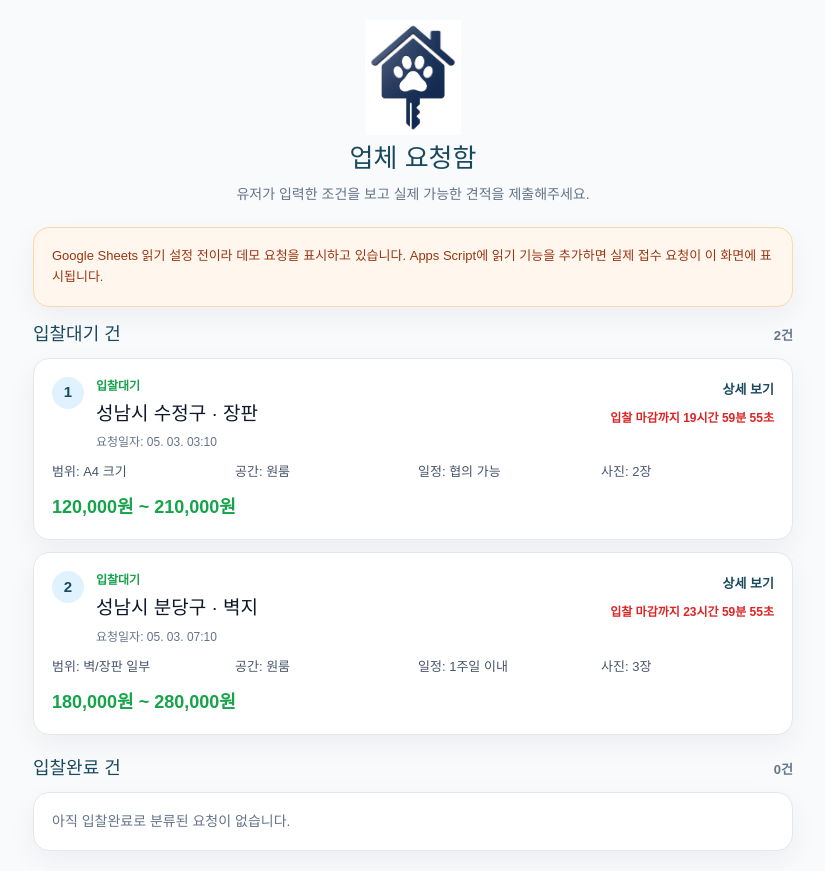
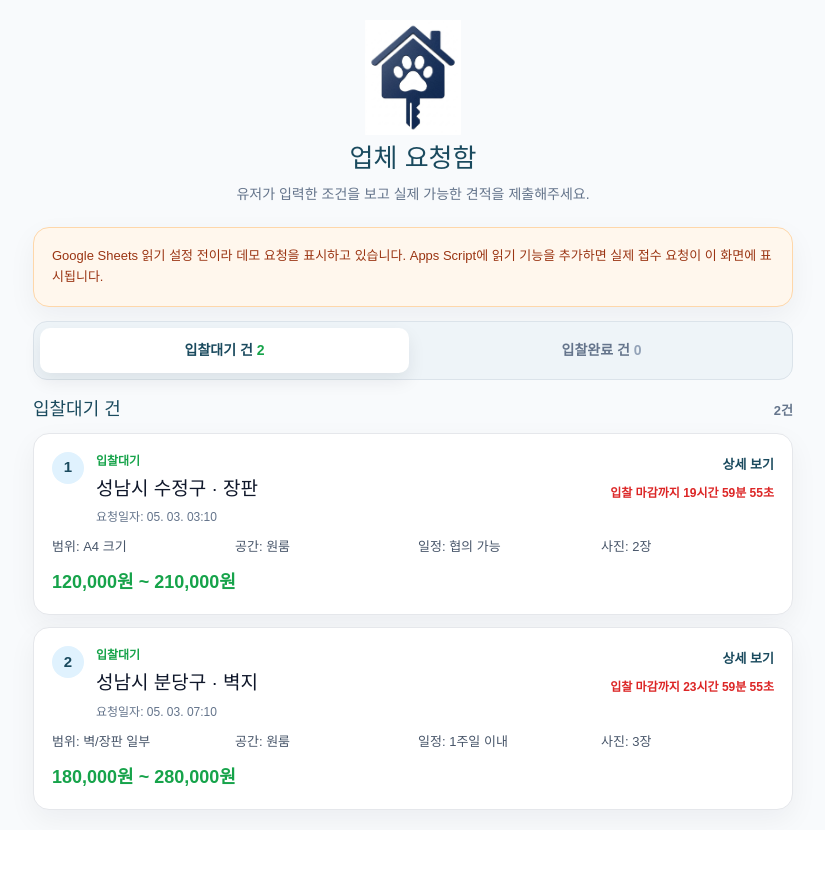
Before and after one commit to petroom-maker/petroom-app, a Next.js app: page /contractor/requests in a window 1280 px wide. Shown: the whole page, without its empty margins (227-1052 px from the left). After the commit the page ends 830 px from the top, so only its background shows below. Built offline with nearby package versions, Linux system fonts and the light colour scheme.

Commit message:
Show contractor request status tabs

```diff
--- a/app/contractor/requests/page.tsx
+++ b/app/contractor/requests/page.tsx
@@ -55,6 +55,7 @@ export default function ContractorRequestsPage() {
   const [source, setSource] = useState('');
   const [isLoading, setIsLoading] = useState(true);
   const [now, setNow] = useState(() => Date.now());
+  const [activeTab, setActiveTab] = useState<'pending' | 'completed'>('pending');
   const [contractorContact] = useState(() =>
     typeof window === 'undefined' ? '' : window.localStorage.getItem('petroom_contractor_contact') ?? '',
   );
@@ -153,7 +154,48 @@ export default function ContractorRequestsPage() {
 
           {!isLoading && requests.length > 0 && (
             <>
-              <div>
+              <div
+                style={{
+                  display: 'grid',
+                  gridTemplateColumns: '1fr 1fr',
+                  gap: '8px',
+                  padding: '6px',
+                  border: '1px solid #dbe3ea',
+                  borderRadius: '14px',
+                  background: '#eef4f8',
+                }}
+              >
+                {[
+                  { key: 'pending' as const, label: '입찰대기 건', count: pendingRequests.length },
+                  { key: 'completed' as const, label: '입찰완료 건', count: completedRequests.length },
+                ].map((tab) => {
+                  const active = activeTab === tab.key;
+
+                  return (
+                    <button
+                      key={tab.key}
+                      type="button"
+                      onClick={() => setActiveTab(tab.key)}
+                      style={{
+                        border: 'none',
+                        borderRadius: '10px',
+                        padding: '12px 10px',
+                        background: active ? '#fff' : 'transparent',
+                        color: active ? '#1a4a5e' : '#64748b',
+                        fontSize: '14px',
+                        fontWeight: 900,
+                        boxShadow: active ? '0 8px 18px rgba(15, 23, 42, 0.08)' : 'none',
+                        cursor: 'pointer',
+                      }}
+                    >
+                      {tab.label} <span style={{ color: active ? '#16a34a' : '#94a3b8' }}>{tab.count}</span>
+                    </button>
+                  );
+                })}
+              </div>
+
+              {activeTab === 'pending' && (
+                <div>
                 <div style={{ display: 'flex', alignItems: 'baseline', justifyContent: 'space-between', marginBottom: '10px' }}>
                   <h2 style={{ margin: 0, color: '#1a4a5e', fontSize: '18px' }}>입찰대기 건</h2>
                   <span style={{ color: '#64748b', fontSize: '13px', fontWeight: 800 }}>{pendingRequests.length}건</span>
@@ -252,8 +294,10 @@ export default function ContractorRequestsPage() {
                   )}
                 </div>
               </div>
+              )}
 
-              <div>
+              {activeTab === 'completed' && (
+                <div>
                 <div style={{ display: 'flex', alignItems: 'baseline', justifyContent: 'space-between', margin: '4px 0 10px' }}>
                   <h2 style={{ margin: 0, color: '#1a4a5e', fontSize: '18px' }}>입찰완료 건</h2>
                   <span style={{ color: '#64748b', fontSize: '13px', fontWeight: 800 }}>{completedRequests.length}건</span>
@@ -339,6 +383,7 @@ export default function ContractorRequestsPage() {
                   )}
                 </div>
               </div>
+              )}
             </>
           )}
         </section>
```
